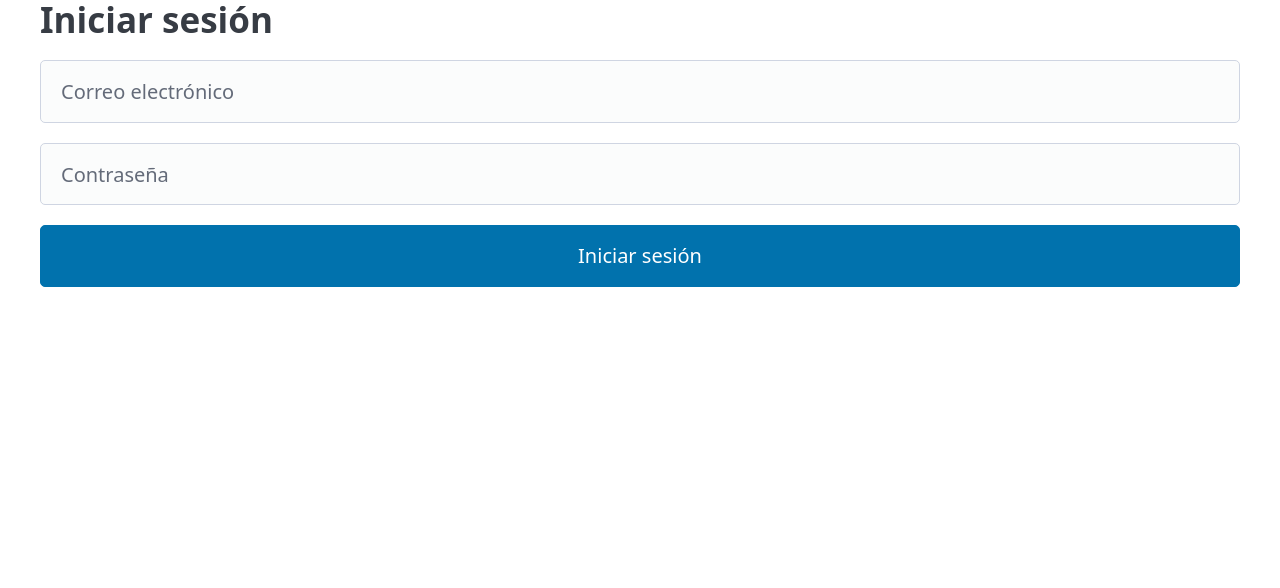
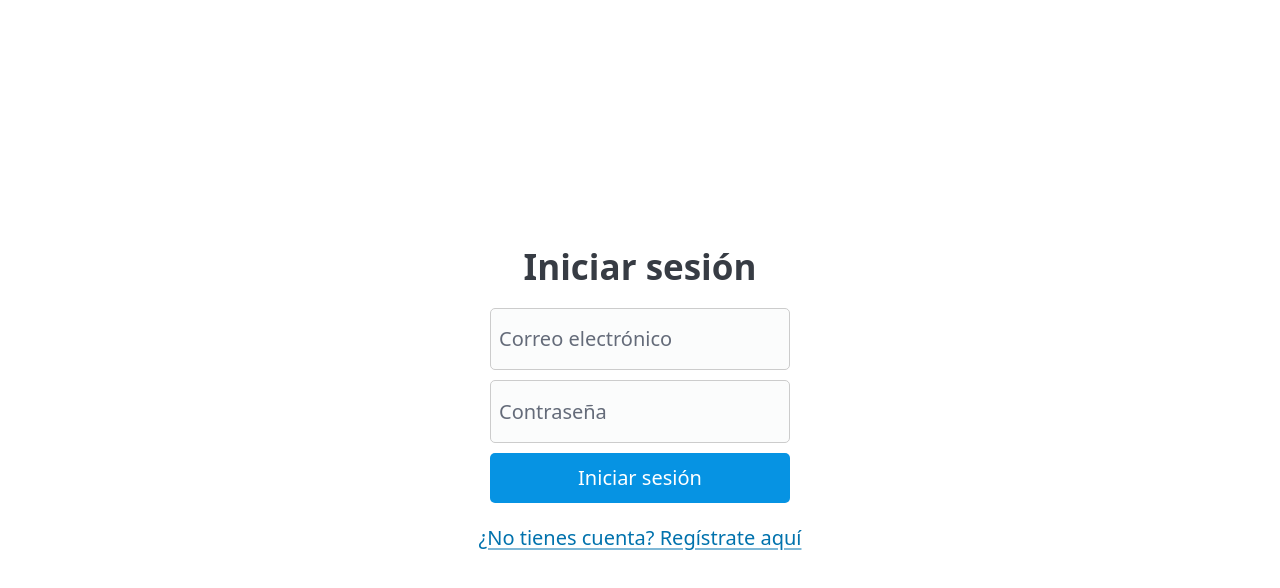
Before and after one commit to pg-goose/HackUPC2024, a SvelteKit app: page /login in a window 1280 px wide. Shown: the top 588 px of the page. Built offline with nearby package versions, Linux system fonts and the light colour scheme.

Commit message:
paginas :)

```diff
--- a/src/routes/login/+page.svelte
+++ b/src/routes/login/+page.svelte
@@ -2,12 +2,64 @@
   let email = '';
   let password = '';
 
-  function handleSubmit() {
-    // Aquí puedes agregar la lógica para manejar el envío del formulario
-    console.log('Correo electrónico:', email);
-    console.log('Contraseña:', password);
+  async function handleSubmit() {
+    // Realiza la solicitud POST para enviar los datos del formulario a la base de datos
+
+
+      window.location.href = '/home';
   }
+
 </script>
+
+<style>
+  .container {
+    display: flex;
+    flex-direction: column;
+    align-items: center; /* Centrar horizontalmente */
+    justify-content: center; /* Centrar verticalmente */
+    height: 100vh; /* Altura completa de la ventana */
+  }
+
+  form {
+    display: flex;
+    flex-direction: column;
+    align-items: center; /* Centrar horizontalmente */
+    width: 300px;
+  }
+
+  input {
+    margin-bottom: 10px;
+    padding: 8px;
+    width: 100%;
+    border: 1px solid #ccc;
+    border-radius: 5px;
+  }
+
+  button {
+    padding: 10px 20px;
+    background-color: #0693e3;
+    color: white;
+    border: none;
+    border-radius: 5px;
+    cursor: pointer;
+    transition: background-color 0.3s ease;
+  }
+
+  button:hover {
+    background-color: #007acc;
+  }
+
+  .register-link {
+    margin-top: 10px;
+    font-size: 14px;
+    color: #0693e3;
+    text-decoration: none;
+  }
+
+  .register-link:hover {
+    text-decoration: underline;
+  }
+</style>
 
 <div class="container">
   <h2>Iniciar sesión</h2>
@@ -16,4 +68,5 @@
     <input type="password" placeholder="Contraseña" bind:value={password}>
     <button type="submit">Iniciar sesión</button>
   </form>
+  <a href="/register">¿No tienes cuenta? Regístrate aquí</a>
 </div>
```
Also changed, not shown: src/routes/register/+page.svelte (added).
